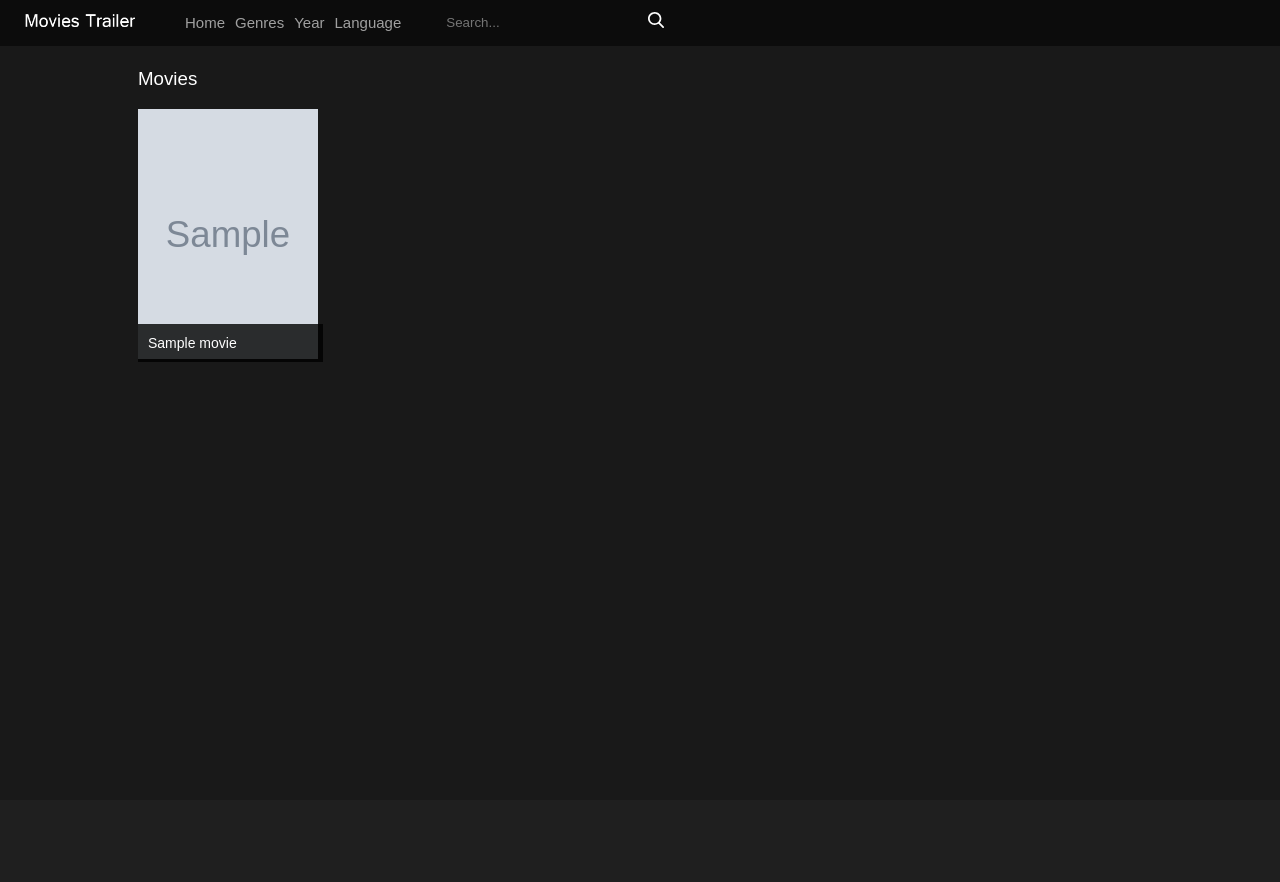
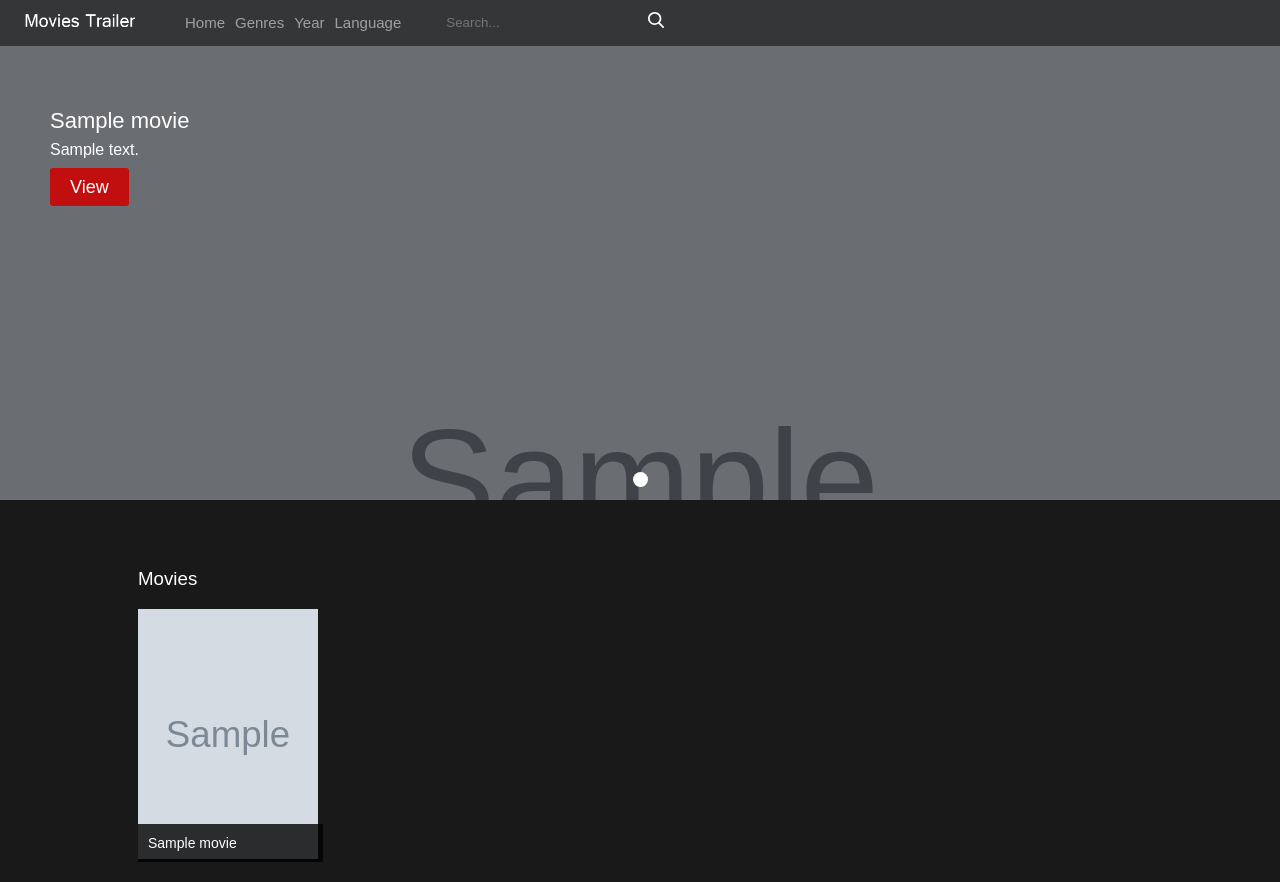
Before and after one commit to bibishan-pandey/django_imdb_clone, a Django app: page / in a window 1280 px wide. Before the commit the page ends 362 px from the top, so only its background shows below. Run offline with Django 3.2, Linux system fonts and the light colour scheme; tables that the repository leaves empty hold one stand-in row (values such as "Sample post"); grey boxes marked "Sample" are stand-in pictures.

Commit message:
movie context processor for slider views

```diff
--- a/django_imdb_clone/settings.py
+++ b/django_imdb_clone/settings.py
@@ -64,6 +64,7 @@ TEMPLATES = [
                 'django.template.context_processors.request',
                 'django.contrib.auth.context_processors.auth',
                 'django.contrib.messages.context_processors.messages',
+                'movie.movie_context_processor.slider_movies'
             ],
         },
     },
--- a/movie/models.py
+++ b/movie/models.py
@@ -1,6 +1,6 @@
 from django.db import models
 from django.template.defaultfilters import slugify
-
+from django.utils import timezone
 
 CATEGORY_CHOICES = (
     ('A', 'ACTION'),
@@ -36,6 +36,7 @@ class Movie(models.Model):
     views_count = models.BigIntegerField(default=0)
 
     slug = models.SlugField(blank=True, null=True)
+    created = models.DateTimeField(default=timezone.now())
     # tags
 
     def save(self, *args, **kwargs):
--- /dev/null
+++ b/movie/movie_context_processor.py
@@ -0,0 +1,9 @@
+from .models import Movie
+
+
+# add this in settings inside the templates context processor
+def slider_movies(request):
+    movies = Movie.objects.all().order_by('created')[:]
+    return {
+        'slider_movies': movies
+    }
--- a/movie/templates/movie/movie_list.html
+++ b/movie/templates/movie/movie_list.html
@@ -1,6 +1,26 @@
 {% extends 'base.html' %}
 {% load static %}
 {% block content %}
+    <main class="content">
+{#        <section class="panel">#}
+{#            <h2>Slider View Movies</h2>#}
+{#            <div class="recentslider">#}
+{#                <div class="swiper-container">#}
+{#                    <div class="swiper-wrapper">#}
+{#                        {% for movie in slider_movies %}#}
+{#                        <div class="swiper-slide">#}
+{#                            <a href="{% url 'detail' movie.slug %}">#}
+{#                                <img width="180px" height="250px" src="{{ movie.image.url }}" alt="{{ movie.title }}">#}
+{#                                <h3 class="hometitle">{{ movie.title }}</h3>#}
+{#                            </a>#}
+{#                        </div>#}
+{#                        {% endfor %}#}
+{#                    </div>#}
+{#                    <div class="nextdirection recent-next"><img src="{% static 'images/right-arrow.svg' %}" alt="Right"></div>#}
+{#                    <div class="leftdirection recent-prev"><img src="{% static 'images/left-arrow.svg' %}" alt="Left"></div>#}
+{#                </div>#}
+{#            </div>#}
+{#        </section>#}
         <main class="content" style="padding-bottom: 20px !important;">
             <section class="centered">
                 <h3>Movies</h3>
--- a/templates/base.html
+++ b/templates/base.html
@@ -14,7 +14,8 @@
 <body>
 <div class="wrapper">
     <header class="header">
-        <figure class="logo"><a href="{% url 'home' %}"><img src="{% static 'images/logo.png' %}" alt="Logo"></a></figure>
+        <figure class="logo"><a href="{% url 'home' %}"><img src="{% static 'images/logo.png' %}" alt="Logo"></a>
+        </figure>
         <nav class="menu">
             <ul>
                 <li><a href="{% url 'home' %}">Home</a></li>
@@ -52,7 +53,8 @@
                 <li class="mobsearch">
                     <form class="mobform" method="GET" action="{% url 'search' %}">
                         <label>
-                            <input type="text" name="query" value="{{ request.GET.q }}" class="mobsearchfield" placeholder="Search...">
+                            <input type="text" name="query" value="{{ request.GET.q }}" class="mobsearchfield"
+                                   placeholder="Search...">
                         </label>
                         <input type="submit" value="" class="mobsearchsubmit">
                     </form>
@@ -68,6 +70,26 @@
         <div class="toggle"><img src="{% static 'images/menu.svg' %}" alt="Menu"></div>
     </header>
     <!-- Swiper -->
+    <div class="homeslider">
+        <div class="swiper-container">
+            <div class="swiper-wrapper">
+                {% for movie in slider_movies %}
+                    <div class="swiper-slide">
+                        <img src="{{ movie.image.url }}" alt="{{ movie.title }}">
+                        <div class="caption">
+                            <div class="captioninside">
+                                <h3>{{ movie.title }}</h3>
+                                <p>{{ movie.description }}</p>
+                                <a href="{% url 'detail' movie.slug %}" class="playbutton">View</a>
+                            </div>
+                        </div>
+                    </div>
+                {% endfor %}
+            </div>
+            <!-- Add Pagination -->
+            <div class="swiper-pagination"></div>
+        </div>
+    </div>
 
     {% block content %}
     {% endblock content %}
```
Also changed, not shown: movie/migrations/0008_movie_created.py (added). Lines whose indentation alone changed are shown as unchanged.
